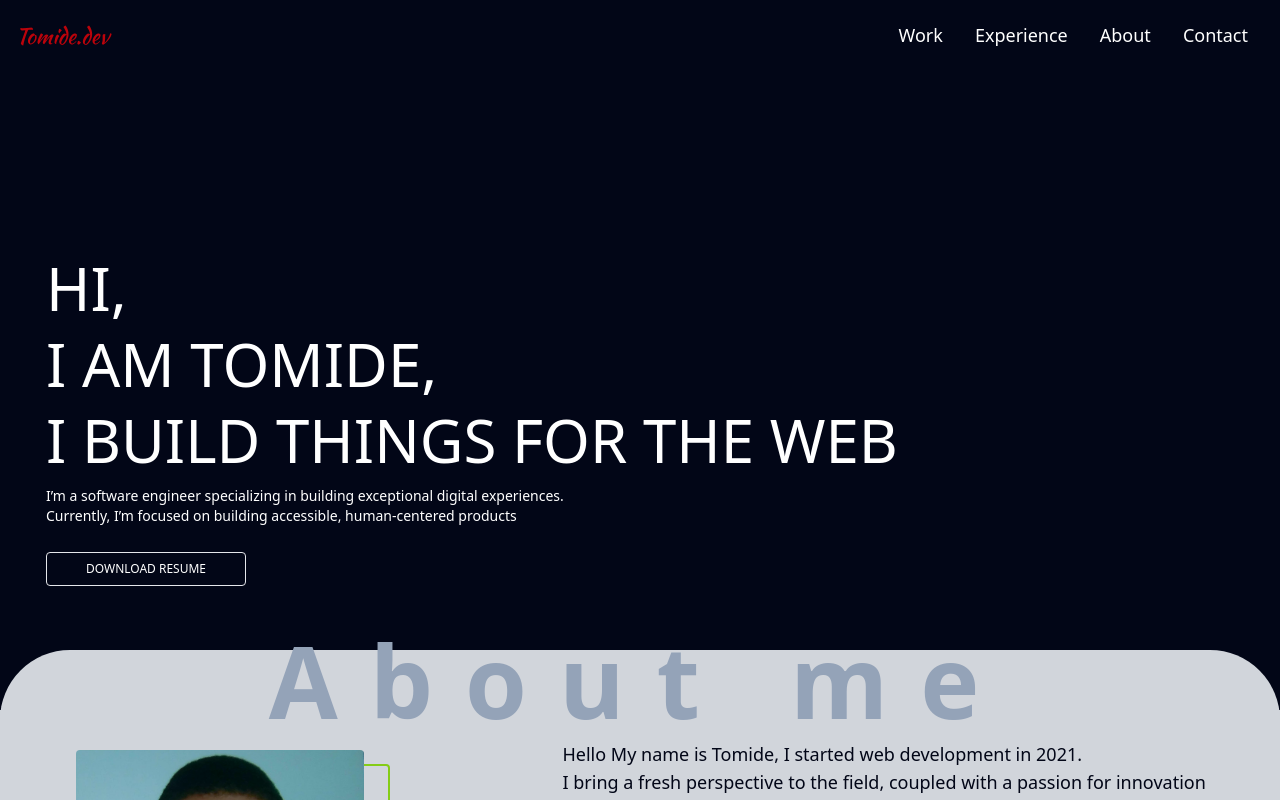
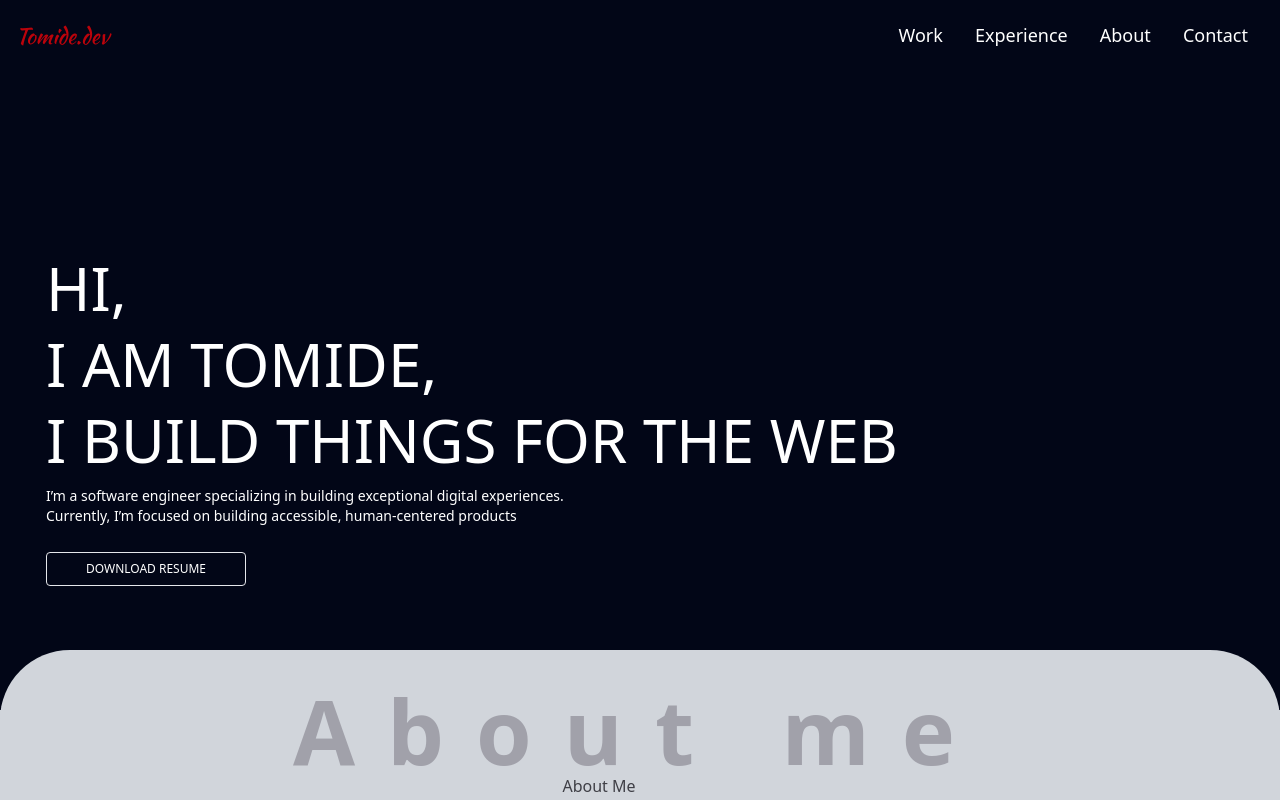
Before and after one commit to Thintalltom/Portfolio, a React (Vite) app in the folder vite-react-app/: page / in a window 1280 px wide. Shown: the top 800 px of the page. Built offline with nearby package versions, Linux system fonts and the light colour scheme.

Commit message:
added few changes

```diff
--- a/vite-react-app/src/Components/Info/Info.jsx
+++ b/vite-react-app/src/Components/Info/Info.jsx
@@ -11,7 +11,7 @@
     >
       <div>
         <div className="flex justify-center ">
-          <p className="lg:text-[100px] xs:text-lg  font-bold tracking-[2rem] text-slate-400">
+          <p className="lg:text-[90px] xs:text-lg mt-[50px]  font-bold tracking-[2rem] text-zinc-400">
             About me
           </p>
         </div>
@@ -24,6 +24,7 @@
             whileInView={{ opacity: 1, scale: 1, x: 0 }}
             viewport={{ once: true }}
           >
+            <p className="text-zinc-700">About Me</p>
             <motion.p className="mt-4 xs:text-sm text-slate-950 font-light lg:text-lg md:text-2xl xs:text-xs sm:text-2xl">
               Hello My name is Tomide, I started web development in 2021.
               <br /> I bring a fresh perspective to the field, coupled with a
```
